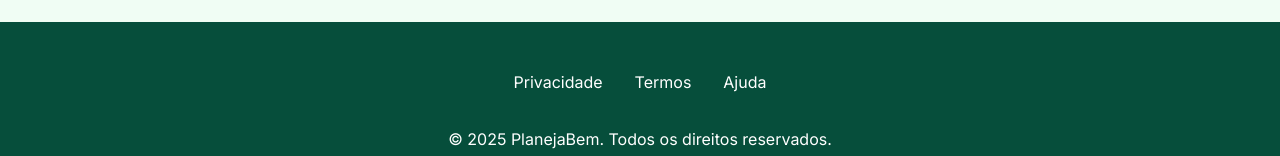
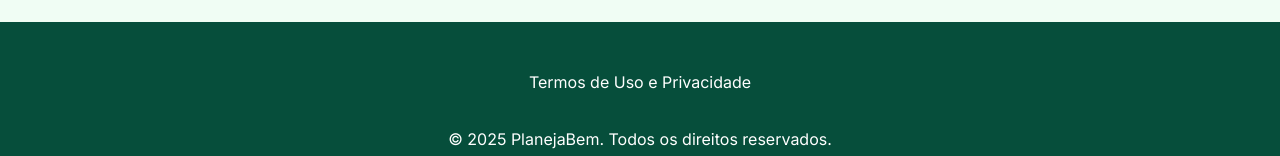
Before and after one commit to FernandoPelissari/PlanejaBem, a plain HTML site: page index.html in a window 1280 px wide. Shown: the part 3988-4144 px from the top of the page. Drawn offline with nearby package versions, Linux system fonts and the light colour scheme.

Commit message:
Update index.html

```diff
--- a/index.html
+++ b/index.html
@@ -365,9 +365,8 @@
       <div class="container">
         <div class="footer-content">
           <div class="footer-links">
-            <a href="#">Privacidade</a>
-            <a href="#">Termos</a>
-            <a href="#">Ajuda</a>
+            <a href="https://www.planejabem.app/termos-e-privacidade.html">Termos de Uso e Privacidade</a>
+
           </div>
           <p>&copy; 2025 PlanejaBem. Todos os direitos reservados.</p>
           <p style="font-weight: bold; font-size: 16px;">
```
